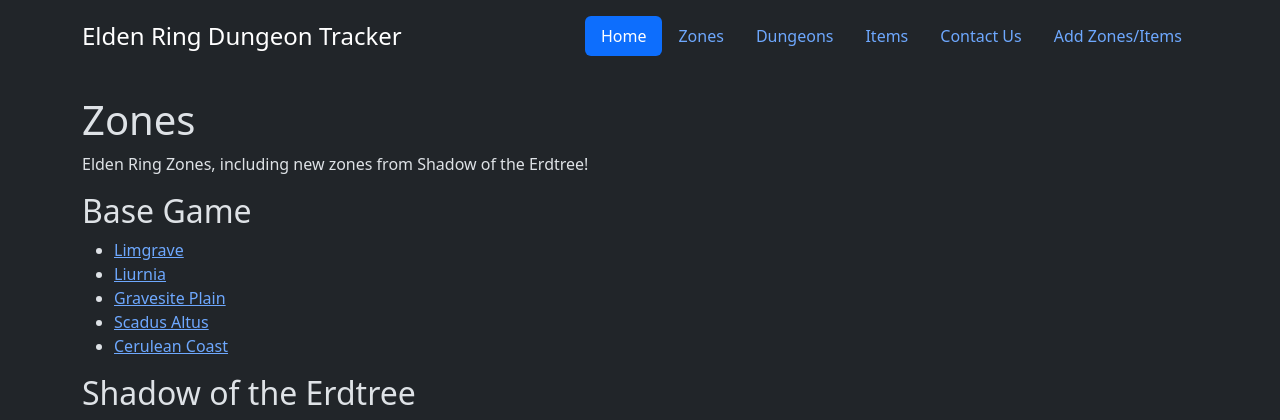
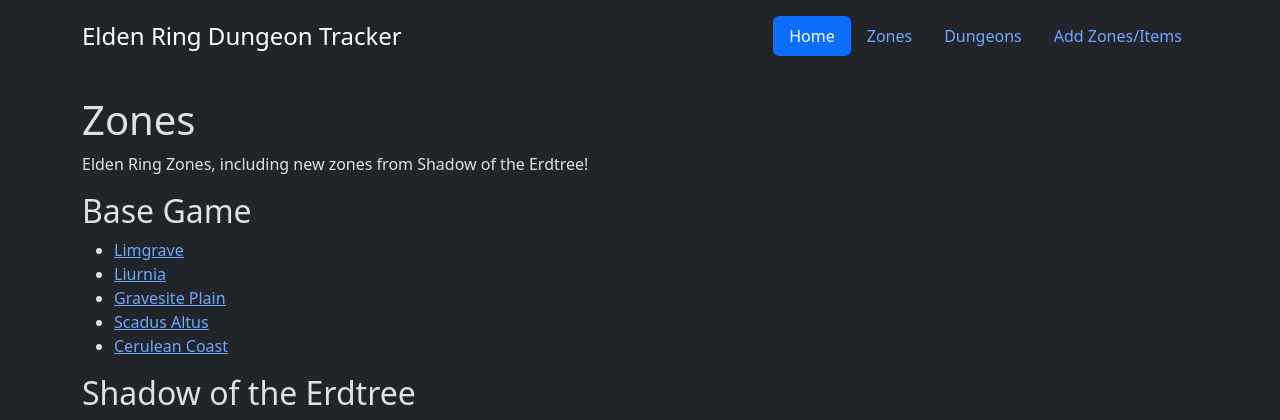
Before and after one commit to itguy22/Elden-Ring-Tracker, a Flask app: page / in a window 1280 px wide. Shown: the top 420 px of the page. Run offline with Flask 3, Linux system fonts and the light colour scheme.

Commit message:
Resolved issue with navlinks.

```diff
--- a/app/routes.py
+++ b/app/routes.py
@@ -1,6 +1,6 @@
 from flask import Blueprint, render_template
 from flask import request, redirect, url_for, session, flash
-from .models import db, Item, Zone
+from .models import db, Item, Zone, Dungeon
 from .forms import ZoneForm, ItemForm
 from flask import jsonify
 from flask import Flask, jsonify
@@ -84,8 +84,6 @@
     return render_template('zone_detail.html', zone=zone, items=items)
 
 
-
-
 @main.route('/save_item_state', methods=['POST'])
 def save_item_state():
     if 'acquired_items' not in session:
@@ -122,3 +120,8 @@
         return redirect(url_for('manage_items'))
     items = Item.query.all()
     return render_template('manage_items.html', form=form, items=items)
+
+@main.route('/dungeons')
+def dungeons():
+    dungeons = Dungeon.query.all()
+    return render_template('dungeons.html', dungeons=dungeons)
--- a/app/templates/base.html
+++ b/app/templates/base.html
@@ -20,12 +20,10 @@
         <header class="d-flex justify-content-between align-items-center py-3">
           <h1 class="mb-0">{% block header %}Elden Ring Dungeon Tracker{% endblock %}</h1>
           <ul class="nav nav-pills">
-            <li class="nav-item"><a href="{{ url_for('index') }}" class="nav-link active" aria-current="page">Home</a></li>
-            <li class="nav-item"><a href="{{ url_for('zones') }}" class="nav-link">Zones</a></li>
-            <li class="nav-item"><a href="{{ url_for('dungeons') }}" class="nav-link">Dungeons</a></li>
-            <li class="nav-item"><a href="{{ url_for('items') }}" class="nav-link">Items</a></li>
-            <li class="nav-item"><a href="{{ url_for('contact') }}" class="nav-link">Contact Us</a></li>
-            <li class="nav-item"><a href="{{ url_for('manage_zones') }}" class="nav-link">Add Zones/Items</a></li>
+            <li class="nav-item"><a href="{{ url_for('main.index') }}" class="nav-link active" aria-current="page">Home</a></li>
+            <li class="nav-item"><a href="{{ url_for('main.zones') }}" class="nav-link" target="_blank">Zones</a></li>
+            <li class="nav-item"><a href="{{ url_for('main.dungeons') }}" class="nav-link">Dungeons</a></li>
+            <li class="nav-item"><a href="{{ url_for('main.manage_zones') }}" class="nav-link">Add Zones/Items</a></li>
           </ul>
         </header>
     </div>
```
Also changed, not shown: app/templates/dungeons.html (+15 -0 lines).
